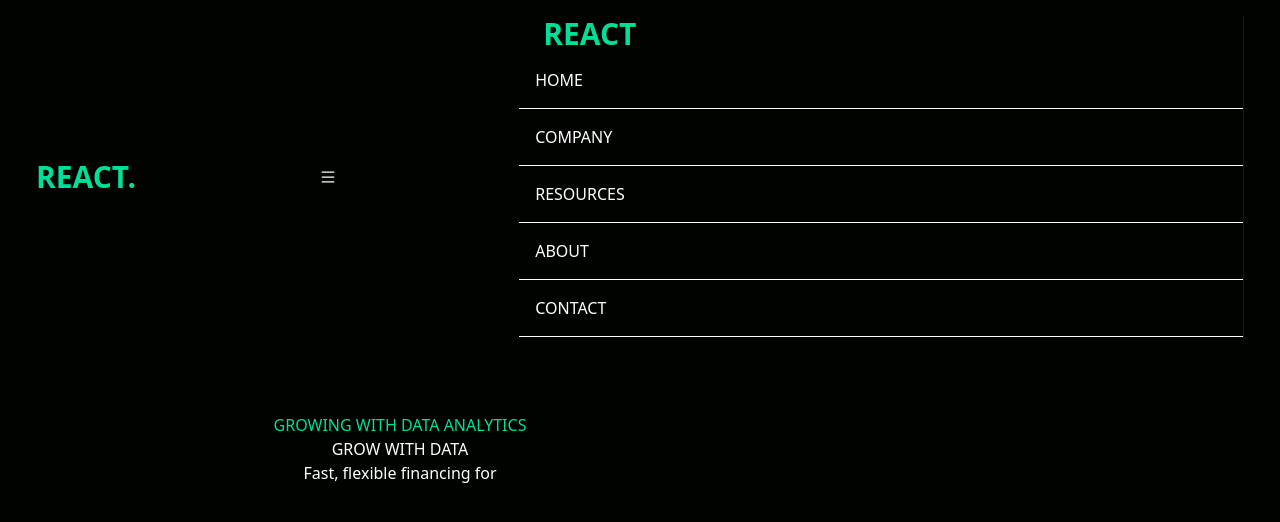
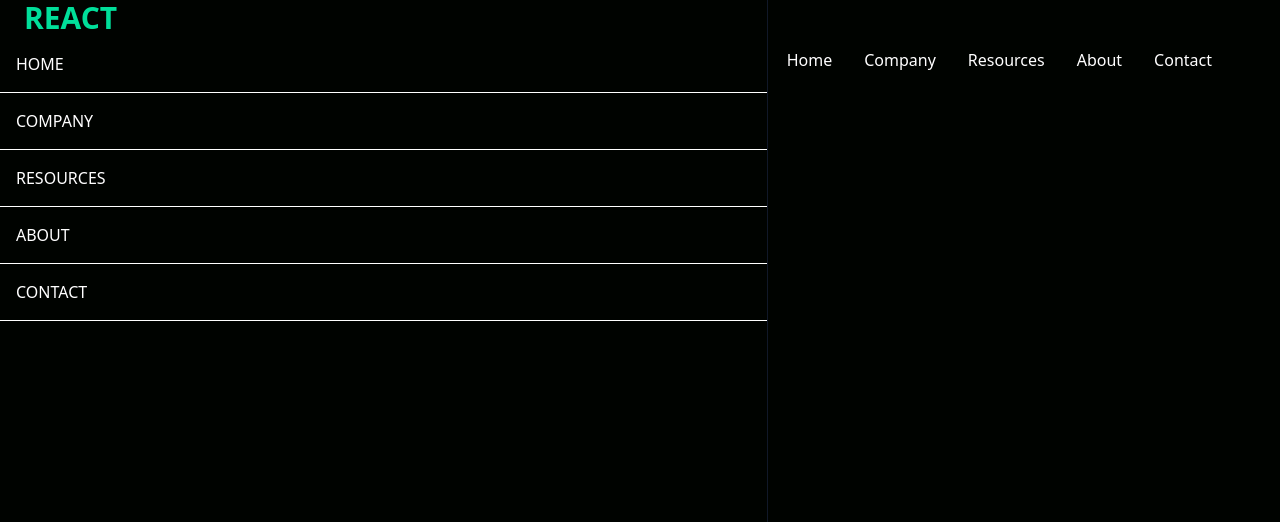
Before and after one commit to Developerfiyin/first-tailwind-project, a React (Vite) app: page / in a window 1280 px wide. Shown: the top 522 px of the page. Built offline with nearby package versions, Linux system fonts and the light colour scheme.

Commit message:
solved error in code

```diff
--- a/src/Components/Navbar/Navbar.jsx
+++ b/src/Components/Navbar/Navbar.jsx
@@ -12,24 +12,24 @@ const Navbar = () => {
     <>
       <div className='text-white max-w-[1240px] flex items-center mx-auto p-4 justify-between'>
       <h1 className='text-[#00df9a] text-3xl font-bold'>REACT.</h1>
-         <ul className=' p-4 hidden'>
+         <ul className=' p-4 hidden md:flex'>
             <li className='p-4'>Home</li>
             <li className='p-4'>Company</li>
             <li className='p-4'>Resources </li>
             <li className='p-4'> About</li>
             <li className='p-4'>Contact </li>
            </ul>
-            <div onClick={handleClick}>
-                 {!nav ? <AiOutlineMenu/> : <AiOutlineClose/> }     </div>
+            <div onClick={handleClick} className='block md:hidden ' >
+                 {!nav ? <AiOutlineMenu size={25}/> : <AiOutlineClose size={25}/> }</div>
 
-                     <div className='border-r h-full top-0 left-0 w-[60%] border-r-gray-900 bg-[#000300] '>
+                     <div className={!nav ? ' fixed border-r h-full top-0 left-0 w-[60%] border-r-gray-900 bg-[#000300]' : 'fixed  -left-full'}>
                       <h1 className='text-3xl text-[#00df9a]  font-bold mx-6'>REACT</h1>
                       <ul className='uppercase'>
                           <li className='p-4 border-b border-grey-700'>Home</li>
                           <li className='p-4 border-b border-grey-800'>Company</li>
                           <li className='p-4 border-b border-grey-800'>Resources </li>
-                          <li className='p-4 border-b border-grey-600'> About</li>
-                          <li className='p-4 border-b border-grey-600'>Contact </li>
+                          <li className='p-4 border-b border-grey-700'> About</li>
+                          <li className='p-4 border-b border-grey-700'>Contact </li>
                       </ul>
 
 
```
